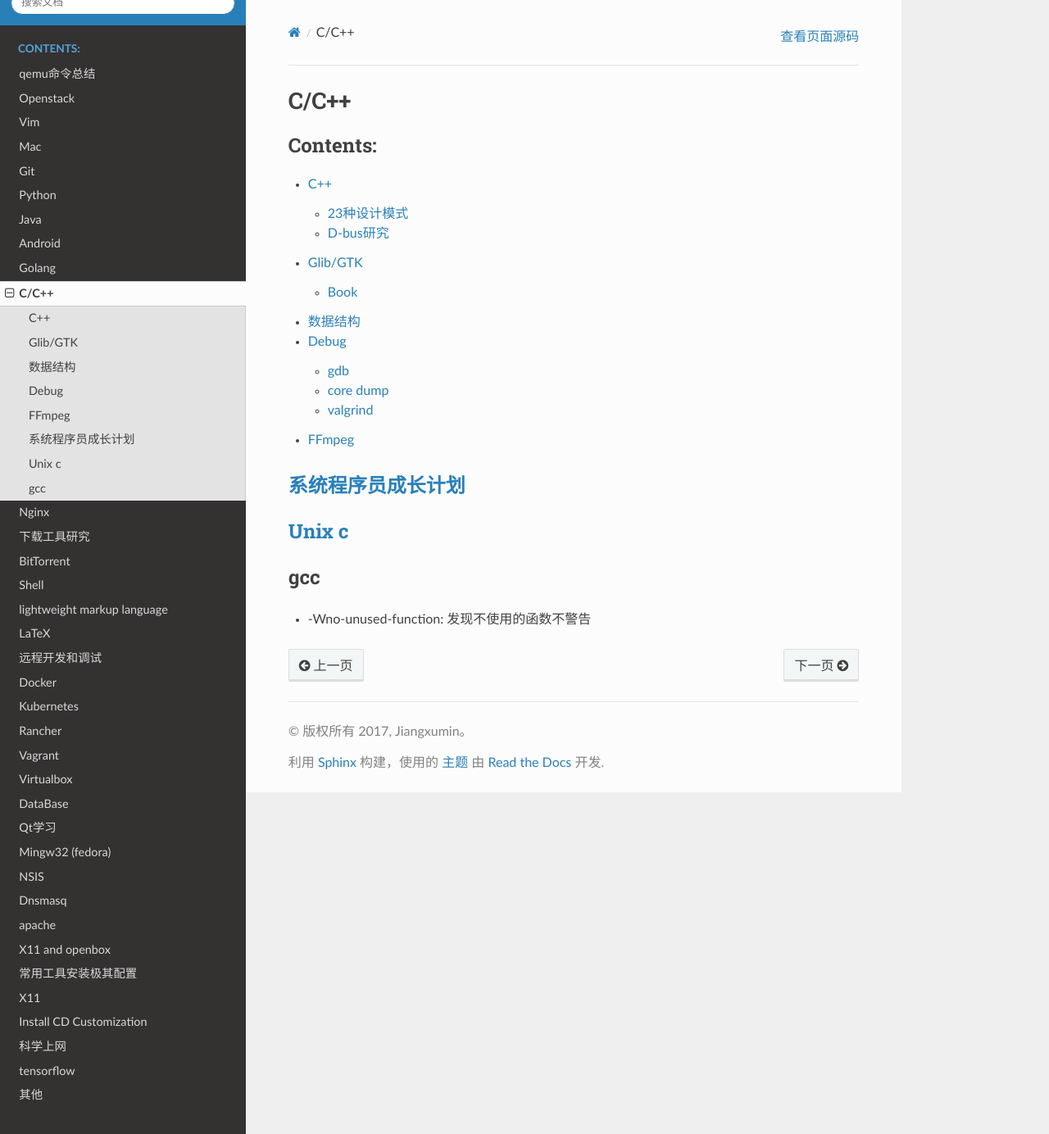
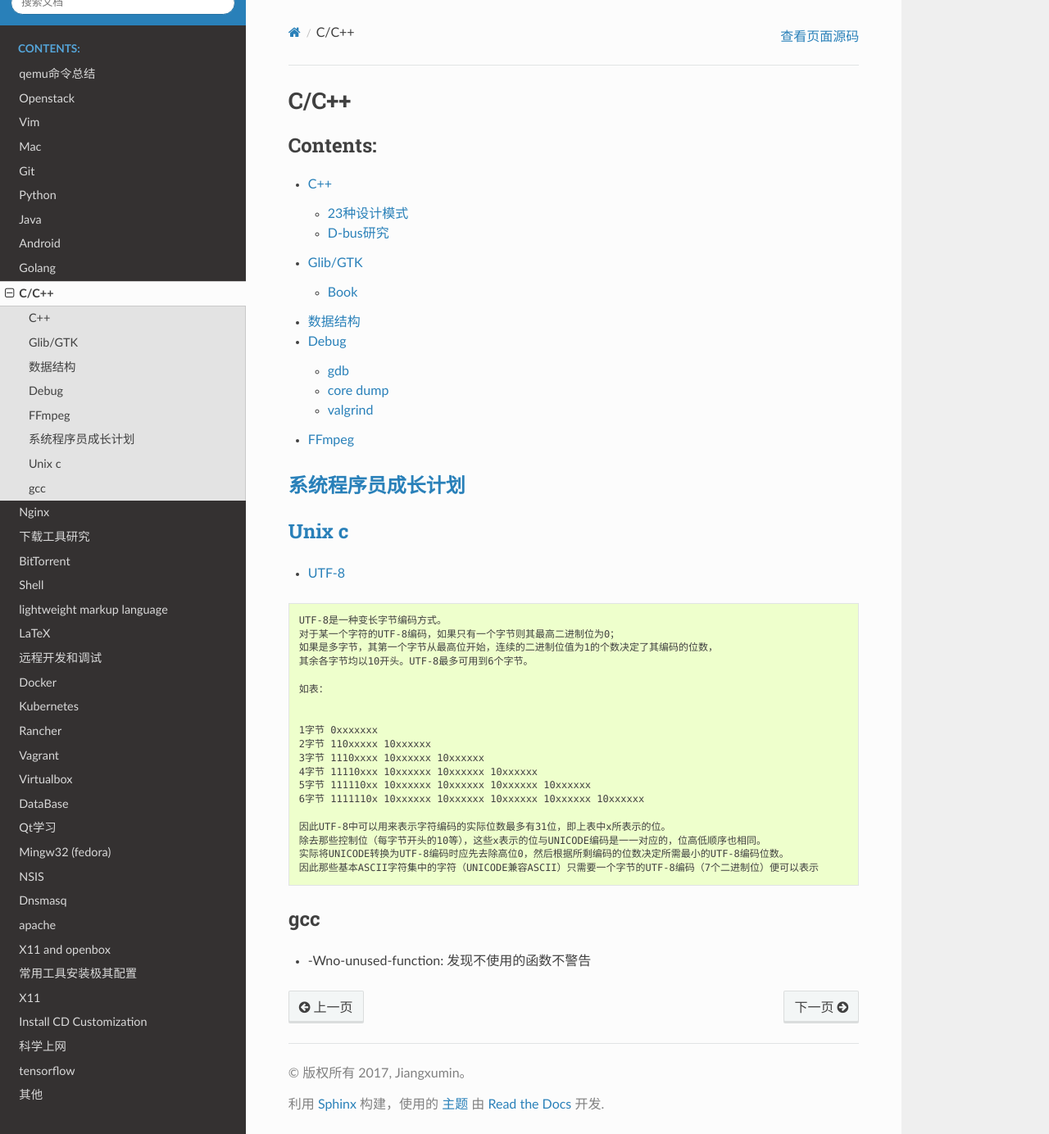
Before and after one commit to my-rds-store/my_space, a Sphinx documentation site: the page built from source/cpp/index.rst, in a window 1280 px wide and 1384 px high. Shown: the whole window at 82% size. Built offline with Sphinx 7.4.7 and the Read the Docs theme 2.0.0, drawn with Linux system fonts in a browser that asks for light colours.

Commit message:
update ...

```diff
--- a/source/cpp/index.rst
+++ b/source/cpp/index.rst
@@ -23,6 +23,32 @@ C/C++
 `Unix c <https://unix-c.readthedocs.io>`_
 *****************************************************
 
+* `UTF-8 <http://www.cnblogs.com/chenwenbiao/archive/2011/08/11/2134503.html>`_
+
+
+::
+
+    UTF-8是一种变长字节编码方式。
+    对于某一个字符的UTF-8编码，如果只有一个字节则其最高二进制位为0；
+    如果是多字节，其第一个字节从最高位开始，连续的二进制位值为1的个数决定了其编码的位数，
+    其余各字节均以10开头。UTF-8最多可用到6个字节。
+
+    如表：
+
+
+    1字节 0xxxxxxx
+    2字节 110xxxxx 10xxxxxx
+    3字节 1110xxxx 10xxxxxx 10xxxxxx
+    4字节 11110xxx 10xxxxxx 10xxxxxx 10xxxxxx
+    5字节 111110xx 10xxxxxx 10xxxxxx 10xxxxxx 10xxxxxx
+    6字节 1111110x 10xxxxxx 10xxxxxx 10xxxxxx 10xxxxxx 10xxxxxx
+
+    因此UTF-8中可以用来表示字符编码的实际位数最多有31位，即上表中x所表示的位。
+    除去那些控制位（每字节开头的10等），这些x表示的位与UNICODE编码是一一对应的，位高低顺序也相同。
+    实际将UNICODE转换为UTF-8编码时应先去除高位0，然后根据所剩编码的位数决定所需最小的UTF-8编码位数。
+    因此那些基本ASCII字符集中的字符（UNICODE兼容ASCII）只需要一个字节的UTF-8编码（7个二进制位）便可以表示
+
+
 
 ******
 gcc
```
